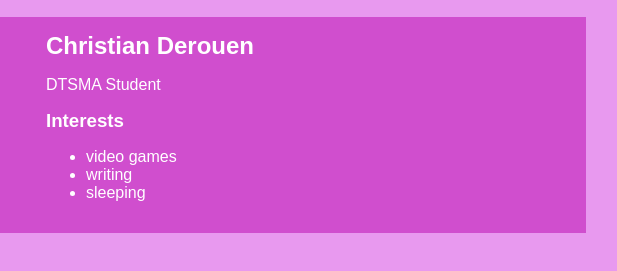
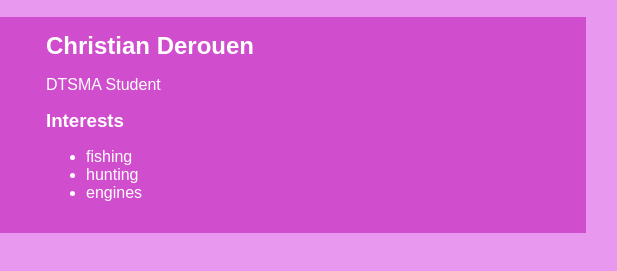
Before and after one commit to ChristianDerouen/ChristianDerouen.github.io, a plain HTML site: page index.html in a window 1280 px wide. Shown: the part 91-362 px from the top of the page, 454-1071 px from the left. Drawn offline with Linux system fonts and the light colour scheme.

```diff
--- a/index.html
+++ b/index.html
@@ -94,9 +94,9 @@
             <div id="intrests">
                 <h3>Interests</h3>
                 <ul>
-                    <li>video games</li>
-                    <li>writing</li>
-                    <li>sleeping</li>
+                    <li>fishing</li>
+                    <li>hunting</li>
+                    <li>engines</li>
                 </ul>
             </div>
           </div>
```
